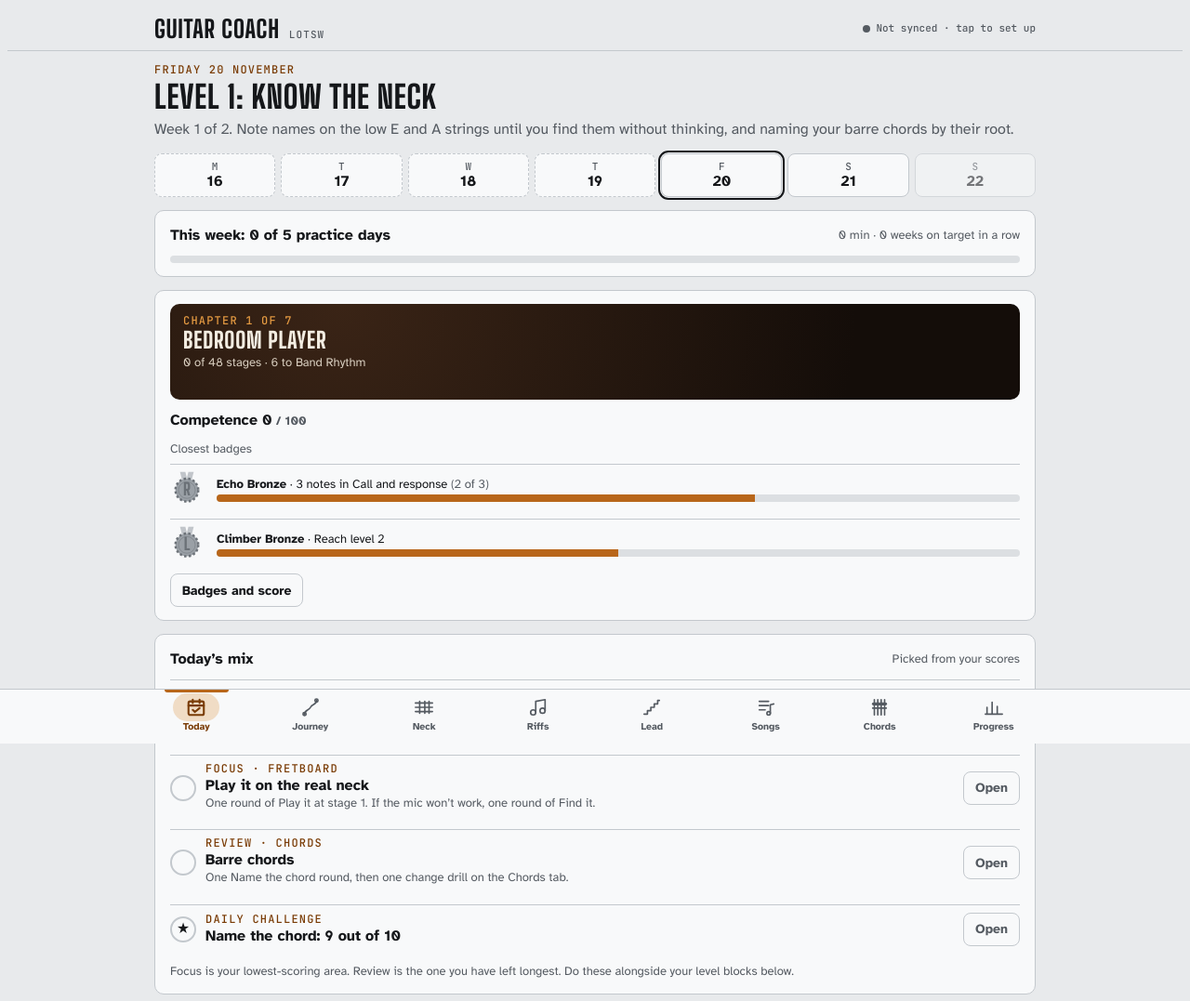
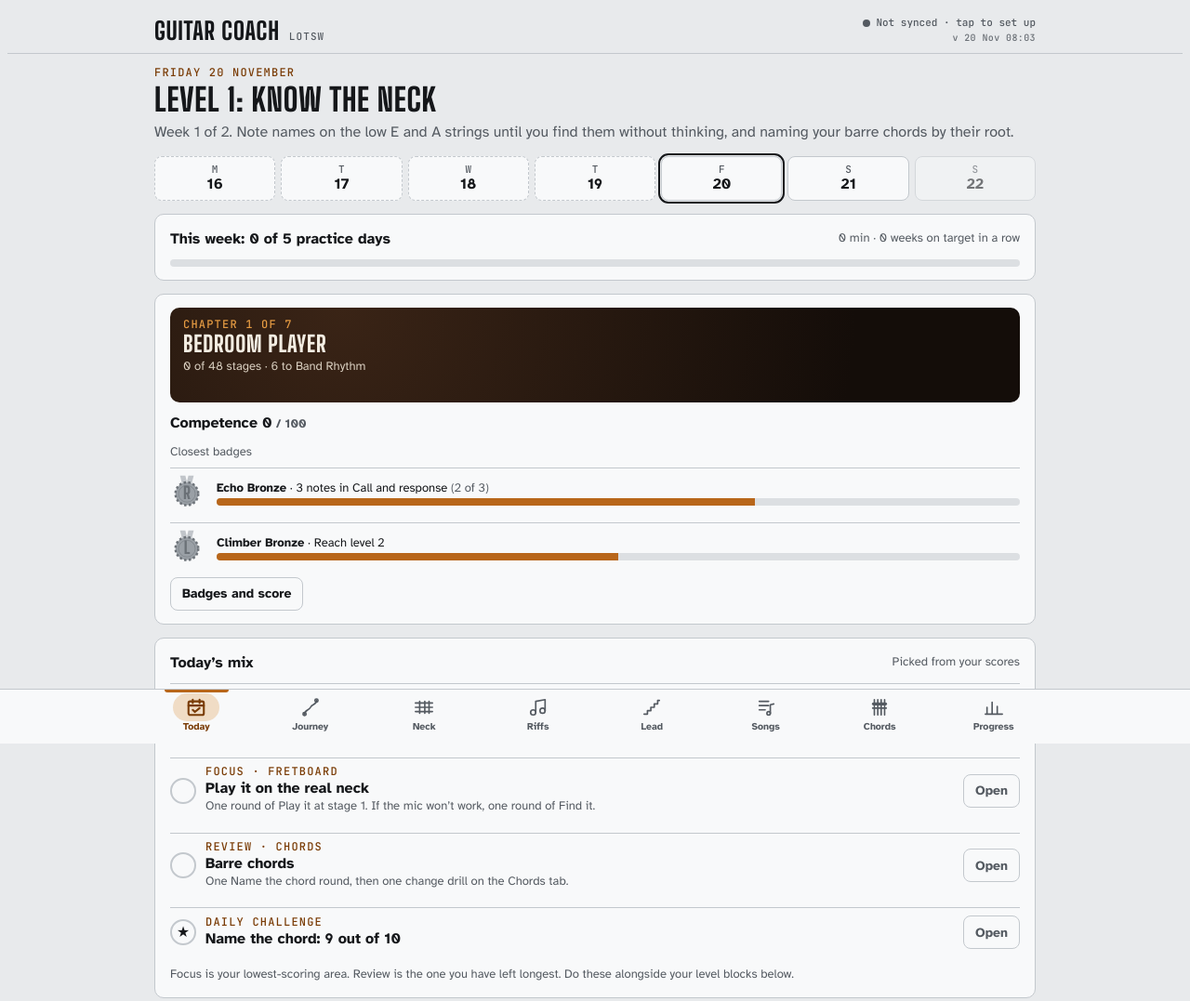
Before and after one commit to scottwilkins02/guitar-coach, a plain HTML site: page index.html in a window 1280 px wide. Shown: the top 1077 px of the page at 93% size. Drawn offline with Linux system fonts and the light colour scheme.

Commit message:
Show the build date and time under the sync status
Co-Authored-By: Claude Opus 5.5 <noreply@anthropic.com>
Claude-Session: https://claude.ai/code/session_016ceq5QA8SkbkLq7JUPvJGp

```diff
--- a/index.html
+++ b/index.html
@@ -59,6 +59,8 @@ header.top .in{max-width:980px;margin:0 auto;padding:10px 16px;display:flex;alig
 .brand b{font:800 26px/1 var(--fd);letter-spacing:.03em;text-transform:uppercase}
 .brand span{font:500 11px/1 var(--fm);color:var(--muted);letter-spacing:.1em;text-transform:uppercase}
 .sync{cursor:pointer;font:500 11px/1.2 var(--fm);color:var(--muted);display:flex;align-items:center;gap:6px;text-align:right}
+.topr{display:flex;flex-direction:column;align-items:flex-end;gap:4px;min-width:0}
+.ver{font:500 10px/1.2 var(--fm);color:var(--muted);letter-spacing:.04em;opacity:.85;text-align:right;white-space:nowrap}
 .sync i{flex:none;width:8px;height:8px;border-radius:50%;background:var(--muted)}
 .sync.ok i{background:var(--ok)} .sync.busy i{background:var(--accent)}
 .wrap{max-width:980px;margin:0 auto;padding-inline:16px;padding-block:14px 120px}
@@ -397,7 +399,7 @@ body.rw-on{overflow:hidden}
 
 <header class="top"><div class="in">
   <div class="brand"><b>Guitar Coach</b><span>LOTSW</span></div>
-  <div id="sync" class="sync"><i></i><span>Loading</span></div>
+  <div class="topr"><div id="sync" class="sync"><i></i><span>Loading</span></div><div id="ver" class="ver"></div></div>
 </div></header>
 
 <main class="wrap">
@@ -3336,7 +3338,7 @@ document.addEventListener('visibilitychange',()=>{if(document.hidden&&RW.run)rwS
   document.body.appendChild(h)})();
 
 /* ================= UPDATES: the home-screen copy picks up each new GitHub deploy ================= */
-const BUILD='20261120075706';
+const BUILD='20261120080317';
 const UPD={last:0,shown:false};
 function updBusy(){return (typeof RW!=='undefined'&&RW.run)||(typeof Player!=='undefined'&&Player.on)||(typeof MIC!=='undefined'&&MIC.on)}
 function updGo(v){try{const a=JSON.parse(localStorage.getItem('coach-upd')||'{}');localStorage.setItem('coach-upd',JSON.stringify({v,n:a.v===v?(a.n||0)+1:1}))}catch(e){}
@@ -3351,7 +3353,11 @@ async function updCheck(force){if(location.protocol!=='https:'||(typeof inClaude
     let a={};try{a=JSON.parse(localStorage.getItem('coach-upd')||'{}')}catch(e){}
     // reload by itself when you're not mid-exercise, but never more than twice for the same version
     if(!updBusy()&&document.visibilityState==='visible'&&!(a.v===j.build&&a.n>=2))updGo(j.build);else updBanner(j.build)}catch(e){}}
-(function(){if(/[?&]v=/.test(location.search)){history.replaceState(null,'',location.pathname);setTimeout(()=>toast('Updated to the latest version'),900)}
+function verLabel(b){const m=/^(\d{4})(\d\d)(\d\d)(\d\d)(\d\d)/.exec(b||'');if(!m)return 'Version '+(b||'?');
+  const d=new Date(Date.UTC(+m[1],+m[2]-1,+m[3],+m[4],+m[5]));
+  return 'v '+d.toLocaleDateString('en-GB',{day:'numeric',month:'short'})+' '+d.toLocaleTimeString('en-GB',{hour:'2-digit',minute:'2-digit'})}
+(function(){const v=document.getElementById('ver');if(v){v.textContent=verLabel(BUILD);v.title='Build '+BUILD}
+  if(/[?&]v=/.test(location.search)){history.replaceState(null,'',location.pathname);setTimeout(()=>toast('Updated to the latest version'),900)}
   document.addEventListener('visibilitychange',()=>{if(document.visibilityState==='visible')updCheck()});
   window.addEventListener('pageshow',()=>updCheck());window.addEventListener('focus',()=>updCheck());setTimeout(()=>updCheck(true),1200)})();
 /* ================= REWARDS: celebrations, badges, competence score ================= */
--- a/version.json
+++ b/version.json
@@ -1 +1 @@
-{"build":"20261120075706"}
+{"build":"20261120080317"}
```
